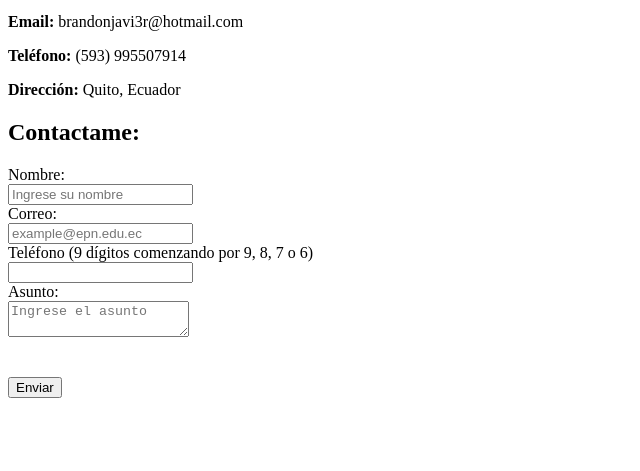
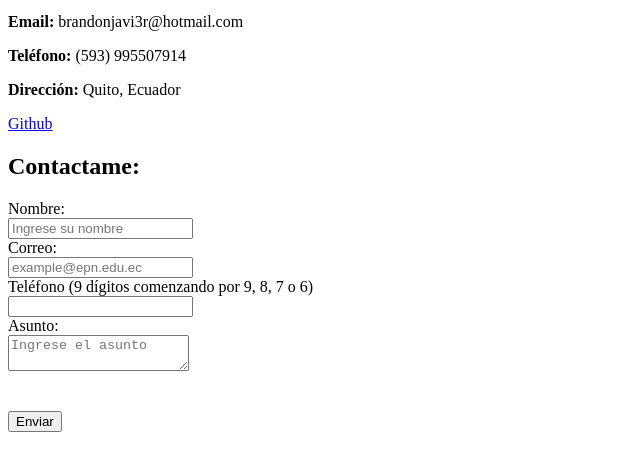
Before and after one commit to xjavi3r/perfil-profesional, a plain HTML site: page contactame.html in a window 1280 px wide. Shown: the part 127-598 px from the top of the page, without its empty margins (0-640 px from the left). Drawn offline with Linux system fonts and the light colour scheme.

Commit message:
link github agregado

```diff
--- a/contactame.html
+++ b/contactame.html
@@ -15,6 +15,8 @@
     <p><strong>Email:</strong> brandonjavi3r@hotmail.com</p>
     <p><strong>Teléfono:</strong> (593) 995507914</p>
     <p><strong>Dirección:</strong> Quito, Ecuador</p>
+    <a href="https://github.com/xjavi3r" target="_blank">Github</a>
+
 
     <section>
         <h2>Contactame:</h2>
```
